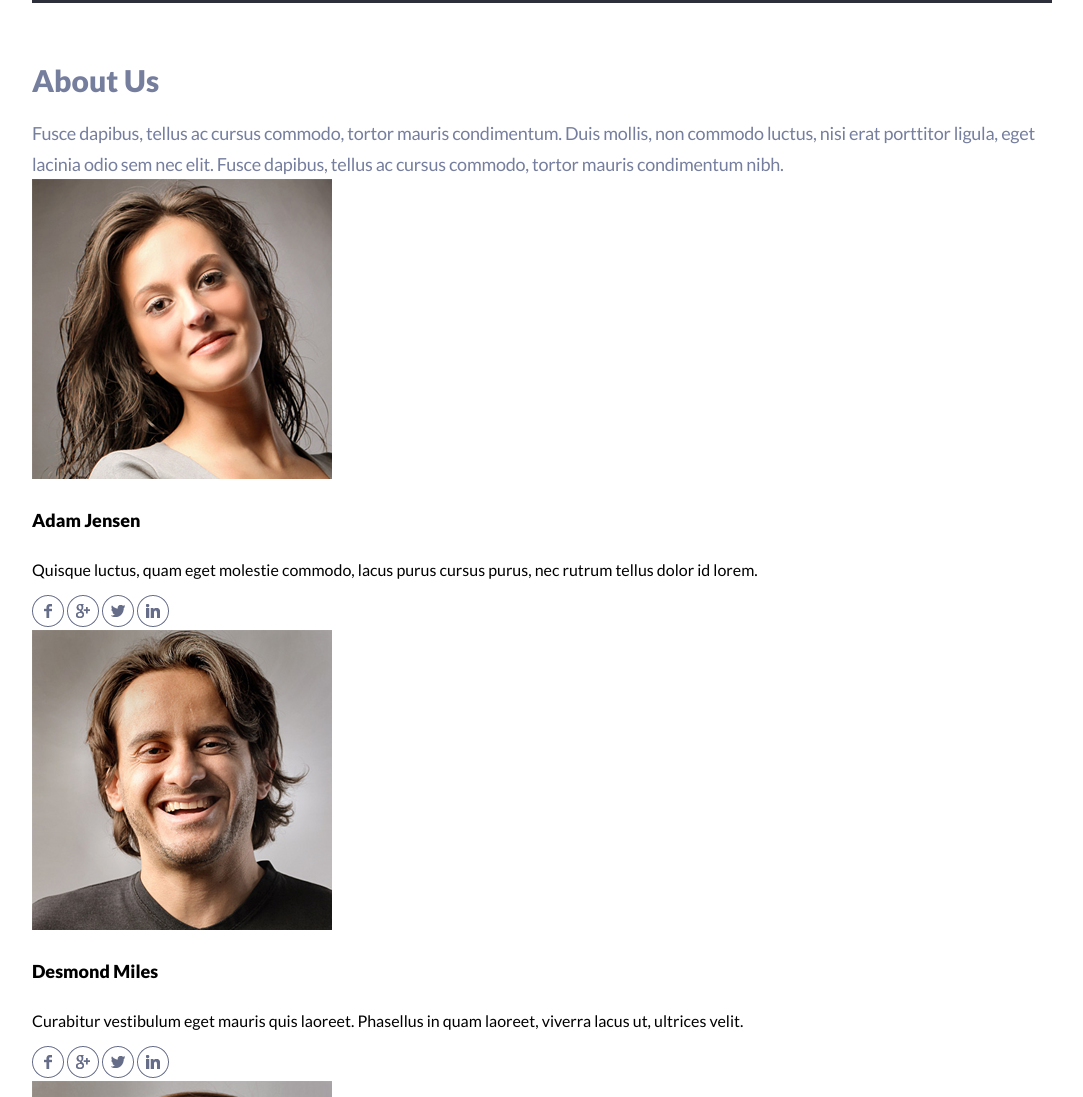
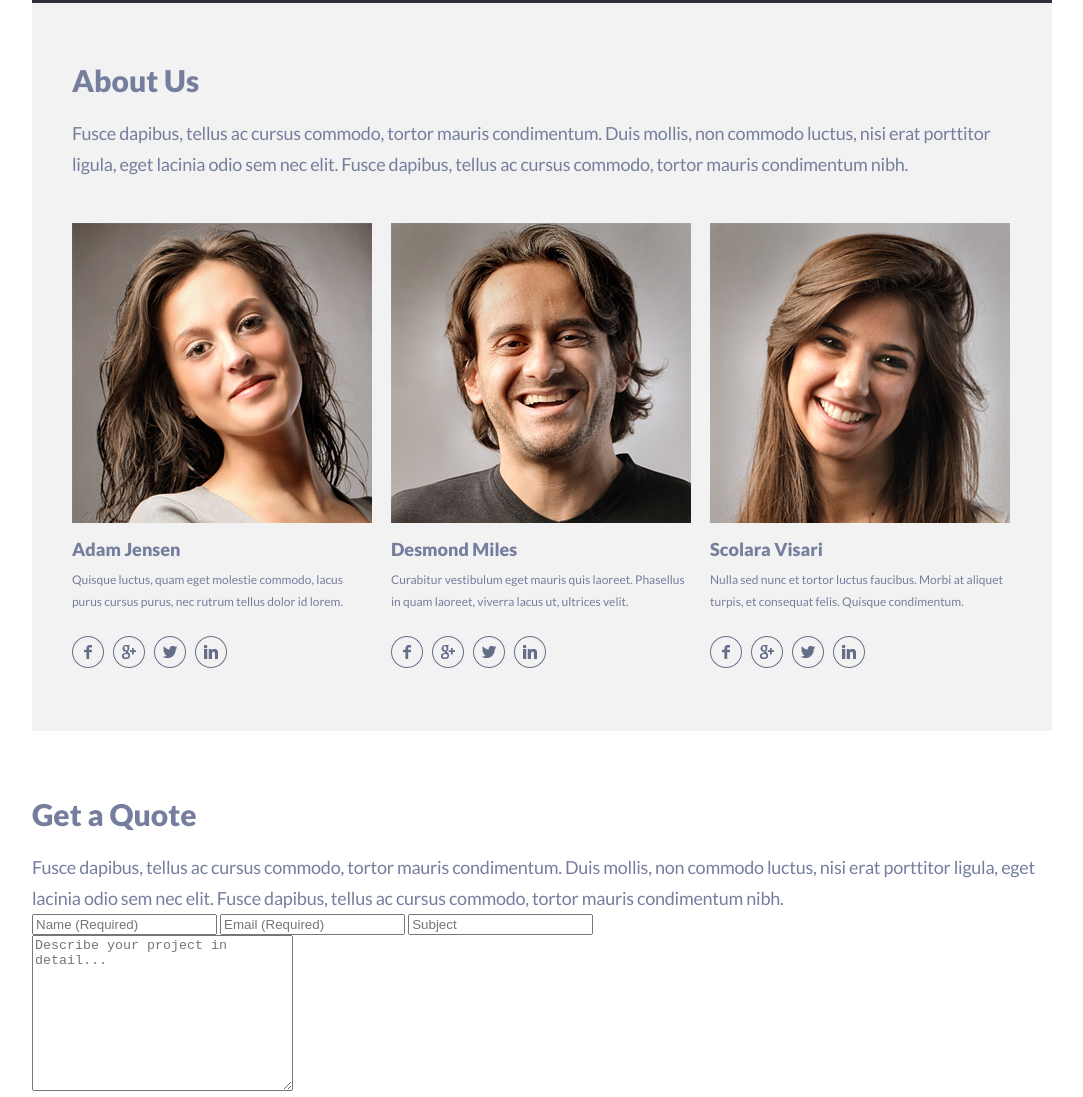
Before and after one commit to dimitra86/singolo, a plain HTML site: page index.html in a window 1280 px wide. Shown: the part 2070-3167 px from the top of the page, without its empty margins (98-1181 px from the left). Drawn offline with Linux system fonts and the light colour scheme.

Commit message:
feat: finish about us

```diff
--- a/index.html
+++ b/index.html
@@ -174,9 +174,9 @@
                         <p>Quisque luctus, quam eget molestie commodo, lacus purus cursus purus, nec rutrum tellus dolor id lorem.</p>
                         <div class="social-icons">
                             <img src="../singolo/assets/img/social-icons/facebook.png" alt="">
-                            <img src="../singolo/assets/img/social-icons/google.png" alt="">
-                            <img src="../singolo/assets/img/social-icons/twitter.png" alt="">
-                            <img src="../singolo/assets/img/social-icons/linkedin.png" alt="">
+                            <img class="social-icons__123" src="../singolo/assets/img/social-icons/google.png" alt="">
+                            <img class="social-icons__123" src="../singolo/assets/img/social-icons/twitter.png" alt="">
+                            <img class="social-icons__123" src="../singolo/assets/img/social-icons/linkedin.png" alt="">
                         </div>
                     </div>
                     <div class="employer__content">
@@ -185,9 +185,9 @@
                         <p>Curabitur vestibulum eget mauris quis laoreet. Phasellus in quam laoreet, viverra lacus ut, ultrices velit.</p>
                         <div class="social-icons">
                             <img src="../singolo/assets/img/social-icons/facebook.png" alt="">
-                            <img src="../singolo/assets/img/social-icons/google.png" alt="">
-                            <img src="../singolo/assets/img/social-icons/twitter.png" alt="">
-                            <img src="../singolo/assets/img/social-icons/linkedin.png" alt="">
+                            <img class="social-icons__123" src="../singolo/assets/img/social-icons/google.png" alt="">
+                            <img class="social-icons__123" src="../singolo/assets/img/social-icons/twitter.png" alt="">
+                            <img class="social-icons__123" src="../singolo/assets/img/social-icons/linkedin.png" alt="">
                         </div>
                     </div>
                     <div class="employer__content">
@@ -196,13 +196,16 @@
                         <p>Nulla sed nunc et tortor luctus faucibus. Morbi at aliquet turpis, et consequat felis. Quisque condimentum.</p>
                         <div class="social-icons">
                             <img src="../singolo/assets/img/social-icons/facebook.png" alt="">
-                            <img src="../singolo/assets/img/social-icons/google.png" alt="">
-                            <img src="../singolo/assets/img/social-icons/twitter.png" alt="">
-                            <img src="../singolo/assets/img/social-icons/linkedin.png" alt="">
+                            <img class="social-icons__123" src="../singolo/assets/img/social-icons/google.png" alt="">
+                            <img class="social-icons__123" src="../singolo/assets/img/social-icons/twitter.png" alt="">
+                            <img class="social-icons__123" src="../singolo/assets/img/social-icons/linkedin.png" alt="">
                         </div>
                     </div>
                 </div>
             </div>
+        </div>
+        <div class="services-bottom">
+            <img src="../singolo/assets/img/our-services/services-line.png" alt="">
         </div>
     </section>
     <section class="get-a-quote">
--- a/sass/style.css
+++ b/sass/style.css
@@ -317,4 +317,48 @@ h3 {
   padding-top: 52px;
 }
 
+.about-us {
+  background-color: #f2f2f2;
+  width: 1020px;
+  margin: 0 auto;
+}
+
+.about-us > .wrapper {
+  width: 940px;
+}
+
+.employer {
+  display: flex;
+}
+
+.employer__content {
+  margin-top: 44px;
+  width: 300px;
+  margin-right: 19px;
+}
+
+h5 {
+  margin-top: 15px;
+  margin-bottom: 5px;
+  color: #767e9e;
+}
+
+.employer__content > p {
+  margin: 0 auto;
+  font-size: 12px;
+  padding-top: 5px;
+  line-height: 1.8;
+  color: #767e9e;
+  margin-bottom: 24px;
+}
+
+.services-bottom {
+  display: flex;
+  padding-top: 60px;
+}
+
+.social-icons__123 {
+  margin-left: 6px;
+}
+
 /*# sourceMappingURL=style.css.map */
```
